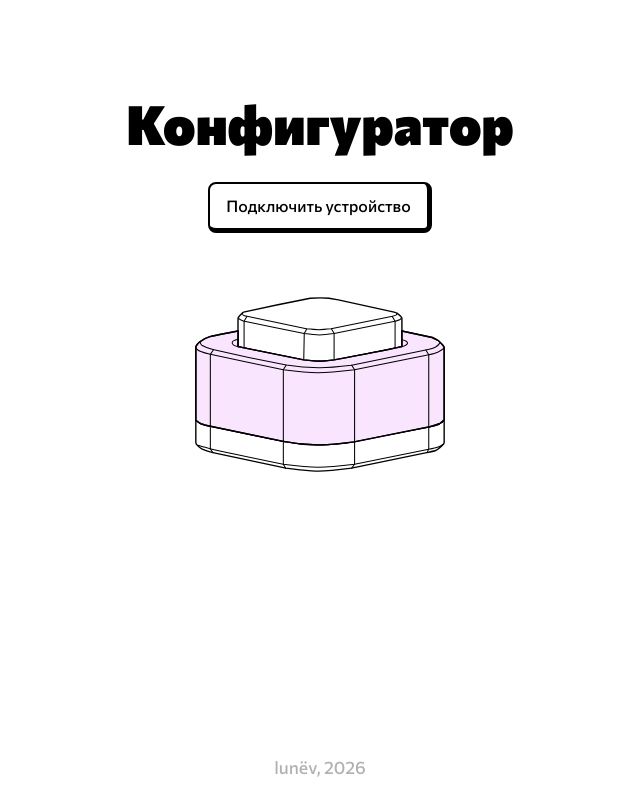
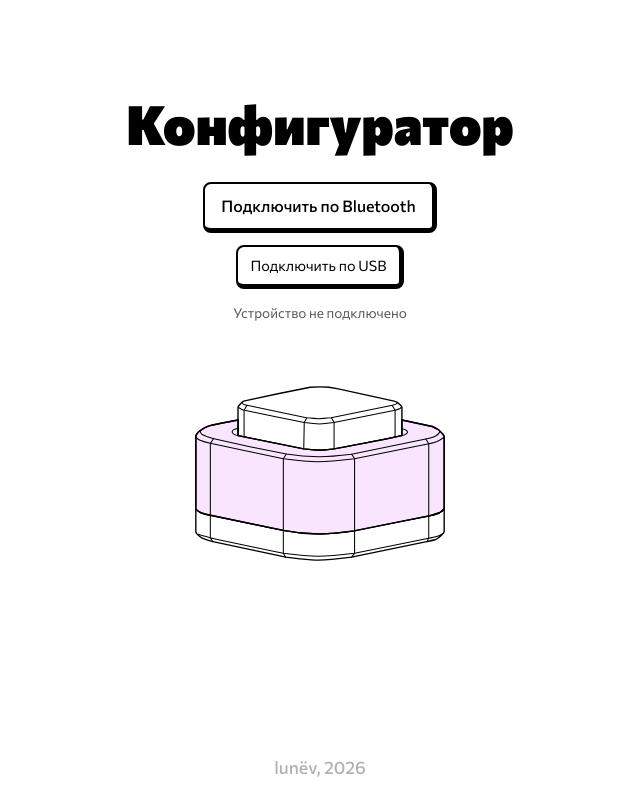
Before and after one commit to sunify/one-shot, a Vue app: page / in a window 1280 px wide. Shown: the whole page, without its empty margins (320-960 px from the left). Built offline with nearby package versions, Linux system fonts and the light colour scheme.

Commit message:
Add Bluetooth firmware configuration transport

```diff
--- a/src/App.vue
+++ b/src/App.vue
@@ -28,6 +28,7 @@ const { colorPreviewStyle, isRainbow } = useLightingPreview(form, deviceType, ca
 
 const {
   connect,
+  connectBluetooth,
   disconnect,
   isBusy,
   isConnected,
@@ -148,9 +149,15 @@ watch(currentDeviceAnimation, () => {
   <main class="shell" :class="{ 'connected': isConnected }" :style="colorPreviewStyle">
     <section class="hero">
       <h1 v-html="appTitle" />
-      <button v-if="!isConnected" class="button primary" :disabled="isBusy || isConnecting" @click="connect">
-        {{ isConnecting ? 'Подключение...' : 'Подключить устройство' }}
-      </button>
+      <div v-if="!isConnected" class="connection-actions">
+        <button class="button primary" :disabled="isBusy || isConnecting" @click="connectBluetooth">
+          {{ isConnecting ? 'Подключение...' : 'Подключить по Bluetooth' }}
+        </button>
+        <button class="button secondary" :disabled="isBusy || isConnecting" @click="connect">
+          Подключить по USB
+        </button>
+      </div>
+      <p v-if="statusText" class="connection-status">{{ statusText }}</p>
     </section>
 
     <PanelSection :panel-class="`color-panel ${supportsLighting ? '' : 'no-lighting'}`">
@@ -223,8 +230,20 @@ h1 {
   color: var(--color-title);
 }
 
-h1 + .primary {
+.connection-actions {
+  align-items: center;
+  display: flex;
+  flex-direction: column;
+  gap: 0.75rem;
   margin-top: 2rem;
+}
+
+.connection-status {
+  color: var(--color-title);
+  font-size: 0.85rem;
+  margin: 0.9rem auto 0;
+  max-width: 28rem;
+  opacity: 0.65;
 }
 
 h2 {
@@ -240,6 +259,13 @@ h2 {
   line-height: 1;
   text-align: center;
   font-weight: 500;
+}
+
+.secondary {
+  background: transparent;
+  color: var(--color-title);
+  font-size: 0.9rem;
+  padding: 8px 12px;
 }
 
 .primary:disabled {
--- a/src/composables/useDeviceConnection.js
+++ b/src/composables/useDeviceConnection.js
@@ -12,6 +12,10 @@ import {
   encodeConfig,
   parseFrames,
 } from '../protocol'
+
+const BLE_CONFIG_SERVICE = '6e400001-b5a3-f393-e0a9-e50e24dcca9e'
+const BLE_CONFIG_RX_CHARACTERISTIC = '6e400002-b5a3-f393-e0a9-e50e24dcca9e'
+const BLE_CONFIG_TX_CHARACTERISTIC = '6e400003-b5a3-f393-e0a9-e50e24dcca9e'
 
 function mergeBuffers(current, chunk) {
   const merged = new Uint8Array(current.length + chunk.length)
@@ -120,6 +124,9 @@ export function useDeviceConnection({ applyConfig, applyDeviceInfo, deviceType,
   const writer = ref(null)
   const hidDevice = ref(null)
   const hidMode = ref(null)
+  const bluetoothDevice = ref(null)
+  const bluetoothRx = ref(null)
+  const bluetoothTx = ref(null)
   const transport = ref(null)
   const isConnected = ref(false)
   const isConnecting = ref(false)
@@ -212,7 +219,17 @@ export function useDeviceConnection({ applyConfig, applyDeviceInfo, deviceType,
           break
         }
 
-        receiveBuffer.value = mergeBuffers(receiveBuffer.value, result.value)
+        processIncomingChunk(result.value)
+      }
+    } catch (error) {
+      statusText.value = error.message
+    } finally {
+      isConnected.value = false
+    }
+  }
+
+  function processIncomingChunk(chunk) {
+    receiveBuffer.value = mergeBuffers(receiveBuffer.value, chunk)
     const parsed = parseFrames(receiveBuffer.value)
     receiveBuffer.value = parsed.rest
 
@@ -230,11 +247,18 @@ export function useDeviceConnection({ applyConfig, applyDeviceInfo, deviceType,
       }
     }
   }
-    } catch (error) {
-      statusText.value = error.message
-    } finally {
-      isConnected.value = false
+
+  function handleBluetoothNotification(event) {
+    processIncomingChunk(dataViewToUint8Array(event.target.value))
   }
+
+  async function handleBluetoothDisconnect() {
+    if (transport.value !== 'bluetooth') {
+      return
+    }
+
+    statusText.value = 'Bluetooth-устройство отключено'
+    await disconnect({ preserveStatus: true })
   }
 
   async function disconnect(options = {}) {
@@ -252,6 +276,9 @@ export function useDeviceConnection({ applyConfig, applyDeviceInfo, deviceType,
       writer.value?.releaseLock()
       await port.value?.close()
       await hidDevice.value?.close()
+      bluetoothTx.value?.removeEventListener('characteristicvaluechanged', handleBluetoothNotification)
+      bluetoothDevice.value?.removeEventListener('gattserverdisconnected', handleBluetoothDisconnect)
+      bluetoothDevice.value?.gatt?.disconnect()
     } catch (error) {
       statusText.value = error.message
     } finally {
@@ -260,6 +287,9 @@ export function useDeviceConnection({ applyConfig, applyDeviceInfo, deviceType,
       port.value = null
       hidDevice.value = null
       hidMode.value = null
+      bluetoothDevice.value = null
+      bluetoothRx.value = null
+      bluetoothTx.value = null
       transport.value = null
       isConnected.value = false
       await refreshKnownPorts()
@@ -271,6 +301,23 @@ export function useDeviceConnection({ applyConfig, applyDeviceInfo, deviceType,
   }
 
   async function sendCommand(command, payload = new Uint8Array(), expected = [COMMANDS.ack], timeoutMs = 1500) {
+    if (transport.value === 'bluetooth') {
+      if (!bluetoothDevice.value?.gatt?.connected || !bluetoothRx.value || !bluetoothTx.value) {
+        throw new Error('Сначала подключите устройство')
+      }
+
+      const responsePromise = waitForFrame(expected, timeoutMs)
+      const frame = buildFrame(command, payload)
+
+      if (typeof bluetoothRx.value.writeValueWithResponse === 'function') {
+        await bluetoothRx.value.writeValueWithResponse(frame)
+      } else {
+        await bluetoothRx.value.writeValue(frame)
+      }
+
+      return responsePromise
+    }
+
     if (transport.value === 'hid') {
       if (!hidDevice.value?.opened) {
         throw new Error('Сначала подключите устройство')
@@ -448,7 +495,7 @@ export function useDeviceConnection({ applyConfig, applyDeviceInfo, deviceType,
 
     if (frame.payload.length > 2) {
       productName.value = new TextDecoder().decode(frame.payload.slice(2))
-    } else {
+    } else if (transport.value !== 'bluetooth') {
       productName.value = ''
     }
 
@@ -583,6 +630,59 @@ export function useDeviceConnection({ applyConfig, applyDeviceInfo, deviceType,
     }
   }
 
+  async function connectBluetooth() {
+    if (!('bluetooth' in navigator)) {
+      statusText.value = 'Web Bluetooth недоступен в этом браузере'
+      return
+    }
+
+    try {
+      isConnecting.value = true
+
+      if (port.value || hidDevice.value || bluetoothDevice.value || isConnected.value) {
+        await disconnect()
+      }
+
+      bluetoothDevice.value = await navigator.bluetooth.requestDevice({
+        filters: [{ services: [BLE_CONFIG_SERVICE] }],
+        optionalServices: [BLE_CONFIG_SERVICE],
+      })
+      bluetoothDevice.value.addEventListener('gattserverdisconnected', handleBluetoothDisconnect)
+
+      statusText.value = 'Подключение по Bluetooth...'
+      const server = await bluetoothDevice.value.gatt.connect()
+      const service = await server.getPrimaryService(BLE_CONFIG_SERVICE)
+      bluetoothRx.value = await service.getCharacteristic(BLE_CONFIG_RX_CHARACTERISTIC)
+      bluetoothTx.value = await service.getCharacteristic(BLE_CONFIG_TX_CHARACTERISTIC)
+      bluetoothTx.value.addEventListener('characteristicvaluechanged', handleBluetoothNotification)
+      await bluetoothTx.value.startNotifications()
+
+      transport.value = 'bluetooth'
+      receiveBuffer.value = new Uint8Array()
+      hasRememberedPort.value = true
+      hasAvailablePort.value = true
+      productName.value = bluetoothDevice.value.name ?? ''
+      statusText.value = ''
+
+      await verifyDevice()
+      await fetchDeviceInfo()
+      isConnected.value = true
+      await refreshConfig()
+    } catch (error) {
+      if (bluetoothDevice.value) {
+        await disconnect({ preserveStatus: true })
+      }
+
+      if (error?.name === 'NotFoundError') {
+        statusText.value = 'Bluetooth-устройство не выбрано'
+      } else {
+        statusText.value = error?.message || 'Не удалось подключиться по Bluetooth'
+      }
+    } finally {
+      isConnecting.value = false
+    }
+  }
+
   async function saveConfig() {
     await withBusyState(async () => {
       const payload = encodeConfig(form)
@@ -612,7 +712,7 @@ export function useDeviceConnection({ applyConfig, applyDeviceInfo, deviceType,
   }
 
   onMounted(async () => {
-    if (!('serial' in navigator) && !('hid' in navigator)) {
+    if (!('serial' in navigator) && !('hid' in navigator) && !('bluetooth' in navigator)) {
       statusText.value = 'Конфигуратор работает только в Хроме'
       return
     }
@@ -635,6 +735,7 @@ export function useDeviceConnection({ applyConfig, applyDeviceInfo, deviceType,
 
   return {
     connect,
+    connectBluetooth,
     disconnect,
     hasAvailablePort,
     hasRememberedPort,
```
Also changed, not shown: 2 other files (tests, documents, lock files or other folders). Lines whose indentation alone changed are shown as unchanged.
